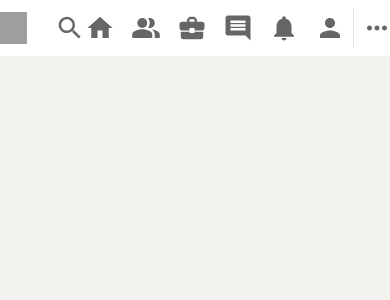
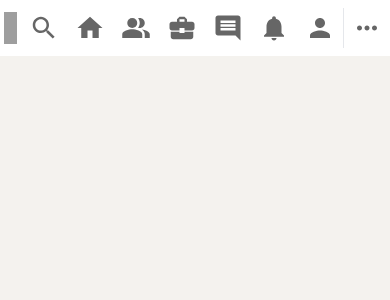
Before and after one commit to KjRodgers32/LinkedIn-Clone, a React (Vite) app: page / in a window 390 px wide. Shown: the top 300 px of the page. Built offline with nearby package versions, Linux system fonts and the light colour scheme; grey boxes are pictures that could not be loaded.

Commit message:
Fixed bug in responsive design

```diff
--- a/src/content/Header/Header.tsx
+++ b/src/content/Header/Header.tsx
@@ -26,7 +26,9 @@ const Header: React.FC = () => {
             placeholder="Search"
           />
         </div>
-        <div className="hidden max-[1025px]:block flex-col text-center w-fit px-5 ">
+      </div>
+      <div className="flex align-center justify-evenly items-center">
+        <div className="hidden max-[1025px]:block cursor-pointer flex-col text-center w-fit px-5 max-[660px]:px-2">
           <SearchIcon
             sx={{ color: "#666666", fontSize: 30 }}
             className="hover:text-black"
@@ -35,8 +37,6 @@ const Header: React.FC = () => {
             Search
           </h2>
         </div>
-      </div>
-      <div className="flex align-center justify-evenly items-center">
         <div className="flex-col text-center w-fit px-5 max-[660px]:px-2 cursor-pointer">
           <HomeIcon
             sx={{ color: "#666666", fontSize: 30 }}
```
